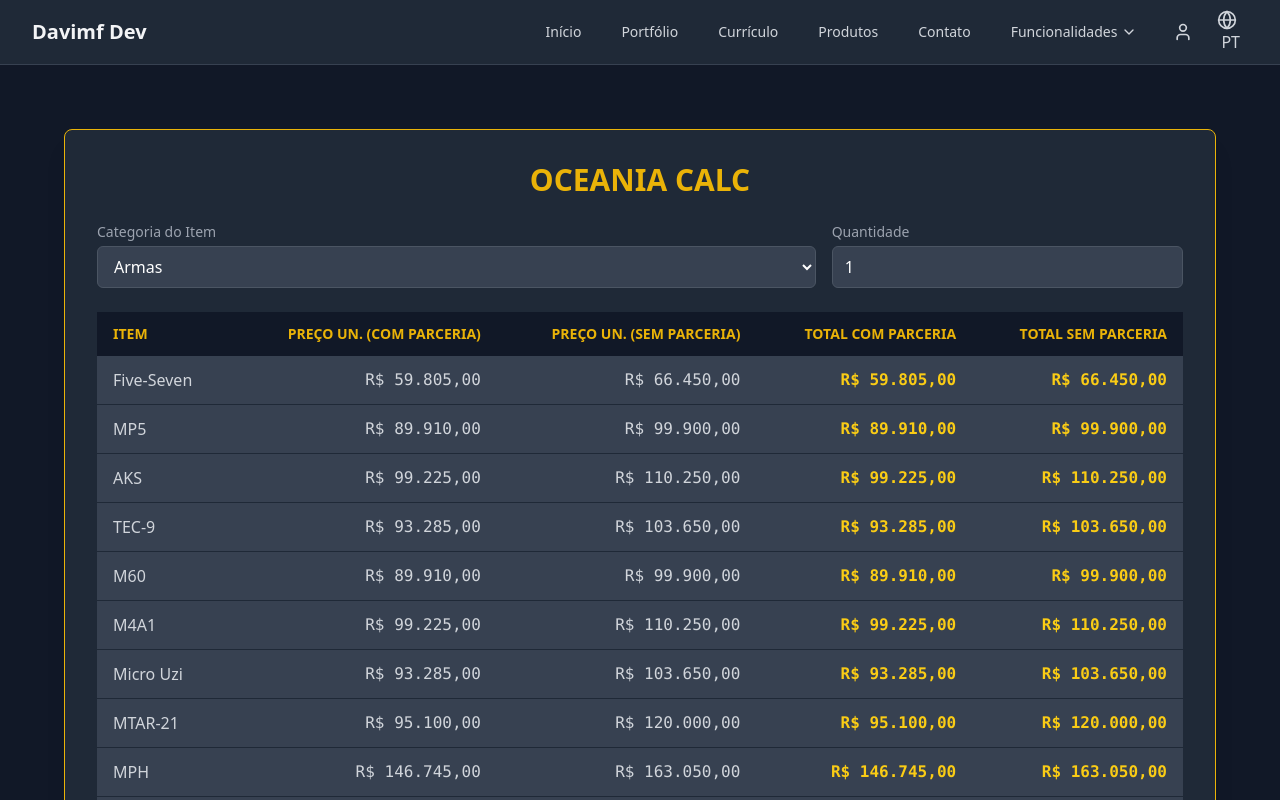
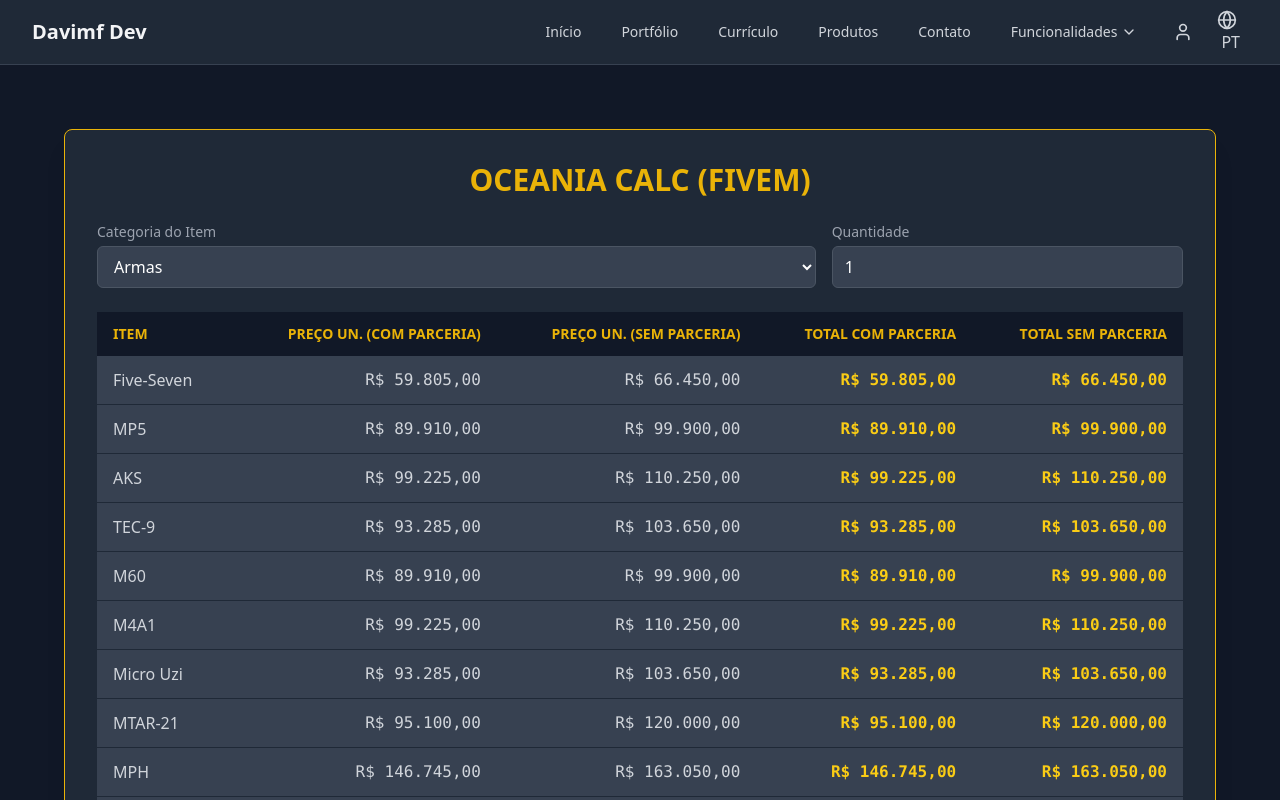
Before and after one commit to davimfdev/davimf.dev, a React (Vite) app: page /calc in a window 1280 px wide. Shown: the top 800 px of the page. Built offline with nearby package versions, Linux system fonts and the light colour scheme.

Commit message:
Added a FIVEM context to the calculator.

```diff
--- a/src/pages/Calculator.tsx
+++ b/src/pages/Calculator.tsx
@@ -36,7 +36,7 @@ const Calculator = () => {
 
     return (
         <div className="bg-gray-800 rounded-lg p-8 w-full max-w-6xl mx-auto my-8 border border-yellow-500 shadow-xl">
-            <h1 className="text-3xl font-bold mb-6 text-yellow-500 text-center">{translations.calculatorTitle}</h1>
+            <h1 className="text-3xl font-bold mb-6 text-yellow-500 text-center">{translations.calculatorTitle} (FIVEM)</h1>
 
             <div className="grid grid-cols-1 md:grid-cols-3 gap-4 mb-6">
                 <div className="md:col-span-2">
```
